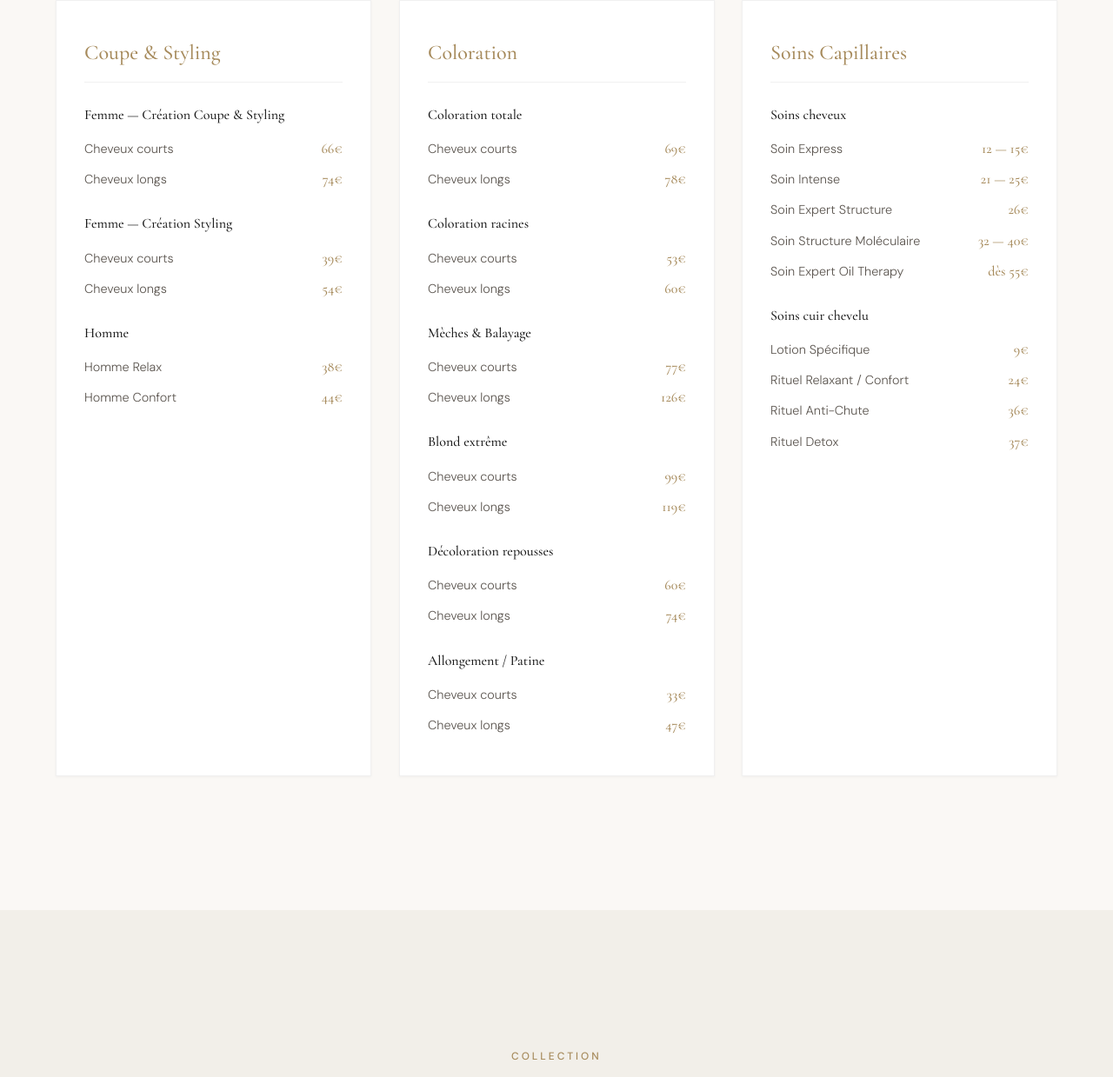
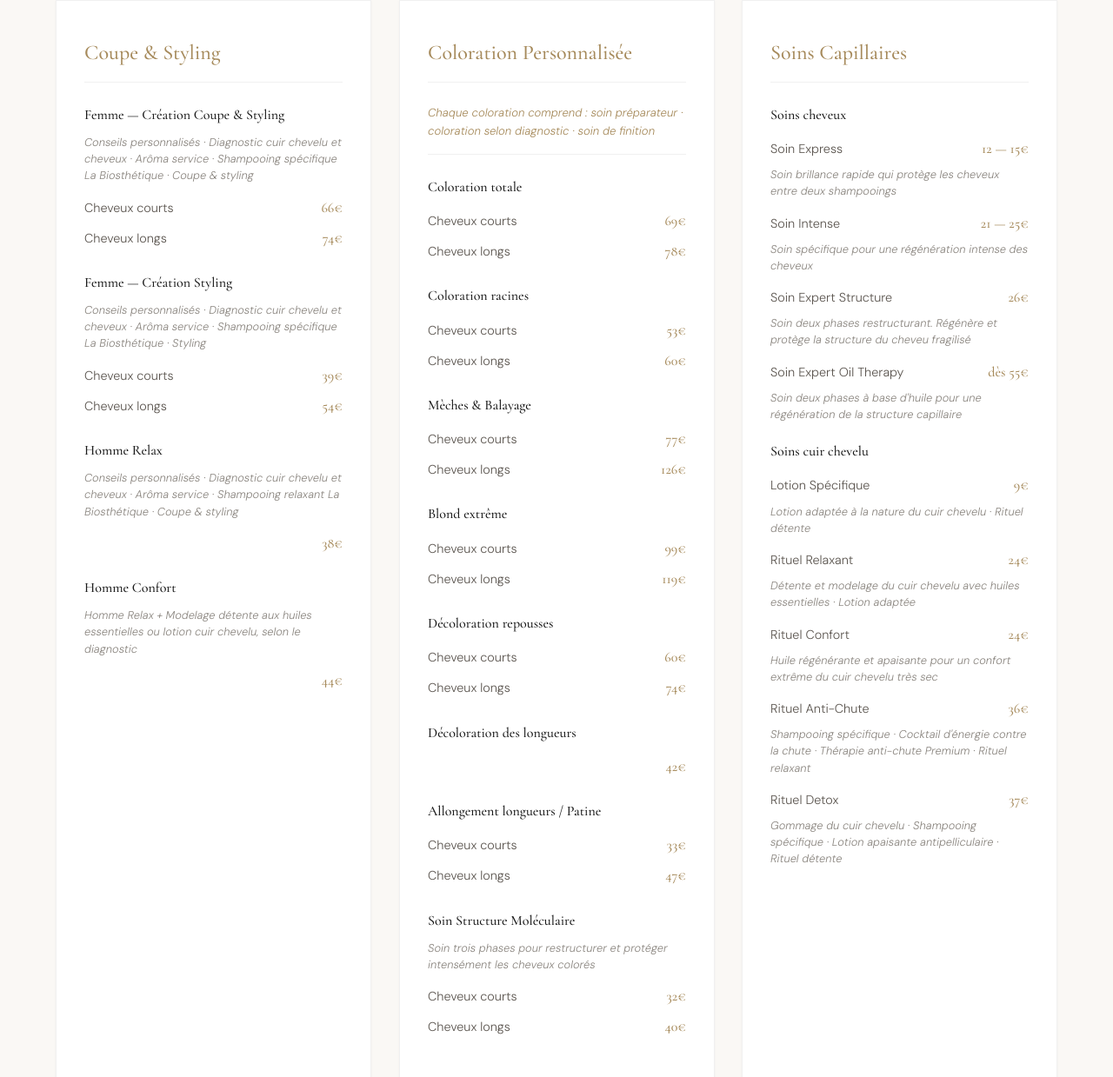
Before and after one commit to stodevCoding/julie-salmonie-refonte, a plain HTML site: page index.html in a window 1280 px wide. Shown: the part 2099-3338 px from the top of the page at 87% size. Drawn offline with Linux system fonts and the light colour scheme.

Commit message:
Tarifs : descriptions détaillées de chaque prestation
- Coupe & Styling : détail des formules Femme et Homme (diagnostic, arôma service, shampooing La Biosthétique)
- Homme Relax et Homme Confort séparés avec descriptions
- Coloration : mention soin préparateur + finition, ajout décoloration longueurs
- Soin Structure Moléculaire déplacé dans la carte coloration
- Soins capillaires : description de chaque soin (Express, Intense, Expert, Oil Therapy)
- Soins cuir chevelu : Relaxant et Confort séparés, descriptions détaillées

```diff
--- a/assets/css/style.css
+++ b/assets/css/style.css
@@ -299,6 +299,15 @@ section h2 { font-family: var(--font-heading); font-weight: 400; font-size: clam
   border-bottom: 1px solid var(--border-subtle);
 }
 
+.tarif-card-desc {
+  font-size: 0.82rem; color: var(--accent); font-style: italic;
+  line-height: 1.6; margin-bottom: 24px; padding-bottom: 16px;
+  border-bottom: 1px solid var(--border-subtle);
+}
+.tarif-desc {
+  font-size: 0.8rem; color: var(--text-dim); line-height: 1.5;
+  margin: 2px 0 10px; font-style: italic;
+}
 .tarif-category { margin-bottom: 20px; }
 .tarif-category:last-child { margin-bottom: 0; }
 .tarif-category h4 {
--- a/index.html
+++ b/index.html
@@ -151,24 +151,32 @@
           <h3>Coupe &amp; Styling</h3>
           <div class="tarif-category">
             <h4>Femme &mdash; Cr&eacute;ation Coupe &amp; Styling</h4>
+            <p class="tarif-desc">Conseils personnalis&eacute;s &middot; Diagnostic cuir chevelu et cheveux &middot; Ar&ocirc;ma service &middot; Shampooing sp&eacute;cifique La Biosth&eacute;tique &middot; Coupe &amp; styling</p>
             <div class="tarif-line"><span>Cheveux courts</span><span class="tarif-price">66&euro;</span></div>
             <div class="tarif-line"><span>Cheveux longs</span><span class="tarif-price">74&euro;</span></div>
           </div>
           <div class="tarif-category">
             <h4>Femme &mdash; Cr&eacute;ation Styling</h4>
+            <p class="tarif-desc">Conseils personnalis&eacute;s &middot; Diagnostic cuir chevelu et cheveux &middot; Ar&ocirc;ma service &middot; Shampooing sp&eacute;cifique La Biosth&eacute;tique &middot; Styling</p>
             <div class="tarif-line"><span>Cheveux courts</span><span class="tarif-price">39&euro;</span></div>
             <div class="tarif-line"><span>Cheveux longs</span><span class="tarif-price">54&euro;</span></div>
           </div>
           <div class="tarif-category">
-            <h4>Homme</h4>
-            <div class="tarif-line"><span>Homme Relax</span><span class="tarif-price">38&euro;</span></div>
-            <div class="tarif-line"><span>Homme Confort</span><span class="tarif-price">44&euro;</span></div>
+            <h4>Homme Relax</h4>
+            <p class="tarif-desc">Conseils personnalis&eacute;s &middot; Diagnostic cuir chevelu et cheveux &middot; Ar&ocirc;ma service &middot; Shampooing relaxant La Biosth&eacute;tique &middot; Coupe &amp; styling</p>
+            <div class="tarif-line"><span></span><span class="tarif-price">38&euro;</span></div>
+          </div>
+          <div class="tarif-category">
+            <h4>Homme Confort</h4>
+            <p class="tarif-desc">Homme Relax + Modelage d&eacute;tente aux huiles essentielles ou lotion cuir chevelu, selon le diagnostic</p>
+            <div class="tarif-line"><span></span><span class="tarif-price">44&euro;</span></div>
           </div>
         </div>
 
         <!-- Coloration -->
         <div class="tarif-card reveal-up">
-          <h3>Coloration</h3>
+          <h3>Coloration Personnalis&eacute;e</h3>
+          <p class="tarif-card-desc">Chaque coloration comprend : soin pr&eacute;parateur &middot; coloration selon diagnostic &middot; soin de finition</p>
           <div class="tarif-category">
             <h4>Coloration totale</h4>
             <div class="tarif-line"><span>Cheveux courts</span><span class="tarif-price">69&euro;</span></div>
@@ -195,9 +203,19 @@
             <div class="tarif-line"><span>Cheveux longs</span><span class="tarif-price">74&euro;</span></div>
           </div>
           <div class="tarif-category">
-            <h4>Allongement / Patine</h4>
+            <h4>D&eacute;coloration des longueurs</h4>
+            <div class="tarif-line"><span></span><span class="tarif-price">42&euro;</span></div>
+          </div>
+          <div class="tarif-category">
+            <h4>Allongement longueurs / Patine</h4>
             <div class="tarif-line"><span>Cheveux courts</span><span class="tarif-price">33&euro;</span></div>
             <div class="tarif-line"><span>Cheveux longs</span><span class="tarif-price">47&euro;</span></div>
+          </div>
+          <div class="tarif-category">
+            <h4>Soin Structure Mol&eacute;culaire</h4>
+            <p class="tarif-desc">Soin trois phases pour restructurer et prot&eacute;ger intens&eacute;ment les cheveux color&eacute;s</p>
+            <div class="tarif-line"><span>Cheveux courts</span><span class="tarif-price">32&euro;</span></div>
+            <div class="tarif-line"><span>Cheveux longs</span><span class="tarif-price">40&euro;</span></div>
           </div>
         </div>
 
@@ -206,18 +224,45 @@
           <h3>Soins Capillaires</h3>
           <div class="tarif-category">
             <h4>Soins cheveux</h4>
-            <div class="tarif-line"><span>Soin Express</span><span class="tarif-price">12 &mdash; 15&euro;</span></div>
-            <div class="tarif-line"><span>Soin Intense</span><span class="tarif-price">21 &mdash; 25&euro;</span></div>
-            <div class="tarif-line"><span>Soin Expert Structure</span><span class="tarif-price">26&euro;</span></div>
-            <div class="tarif-line"><span>Soin Structure Mol&eacute;culaire</span><span class="tarif-price">32 &mdash; 40&euro;</span></div>
-            <div class="tarif-line"><span>Soin Expert Oil Therapy</span><span class="tarif-price">d&egrave;s 55&euro;</span></div>
+            <div class="tarif-line">
+              <span>Soin Express</span><span class="tarif-price">12 &mdash; 15&euro;</span>
+            </div>
+            <p class="tarif-desc">Soin brillance rapide qui prot&egrave;ge les cheveux entre deux shampooings</p>
+            <div class="tarif-line">
+              <span>Soin Intense</span><span class="tarif-price">21 &mdash; 25&euro;</span>
+            </div>
+            <p class="tarif-desc">Soin sp&eacute;cifique pour une r&eacute;g&eacute;n&eacute;ration intense des cheveux</p>
+            <div class="tarif-line">
+              <span>Soin Expert Structure</span><span class="tarif-price">26&euro;</span>
+            </div>
+            <p class="tarif-desc">Soin deux phases restructurant. R&eacute;g&eacute;n&egrave;re et prot&egrave;ge la structure du cheveu fragilis&eacute;</p>
+            <div class="tarif-line">
+              <span>Soin Expert Oil Therapy</span><span class="tarif-price">d&egrave;s 55&euro;</span>
+            </div>
+            <p class="tarif-desc">Soin deux phases &agrave; base d'huile pour une r&eacute;g&eacute;n&eacute;ration de la structure capillaire</p>
           </div>
           <div class="tarif-category">
             <h4>Soins cuir chevelu</h4>
-            <div class="tarif-line"><span>Lotion Sp&eacute;cifique</span><span class="tarif-price">9&euro;</span></div>
-            <div class="tarif-line"><span>Rituel Relaxant / Confort</span><span class="tarif-price">24&euro;</span></div>
-            <div class="tarif-line"><span>Rituel Anti-Chute</span><span class="tarif-price">36&euro;</span></div>
-            <div class="tarif-line"><span>Rituel Detox</span><span class="tarif-price">37&euro;</span></div>
+            <div class="tarif-line">
+              <span>Lotion Sp&eacute;cifique</span><span class="tarif-price">9&euro;</span>
+            </div>
+            <p class="tarif-desc">Lotion adapt&eacute;e &agrave; la nature du cuir chevelu &middot; Rituel d&eacute;tente</p>
+            <div class="tarif-line">
+              <span>Rituel Relaxant</span><span class="tarif-price">24&euro;</span>
+            </div>
+            <p class="tarif-desc">D&eacute;tente et modelage du cuir chevelu avec huiles essentielles &middot; Lotion adapt&eacute;e</p>
+            <div class="tarif-line">
+              <span>Rituel Confort</span><span class="tarif-price">24&euro;</span>
+            </div>
+            <p class="tarif-desc">Huile r&eacute;g&eacute;n&eacute;rante et apaisante pour un confort extr&ecirc;me du cuir chevelu tr&egrave;s sec</p>
+            <div class="tarif-line">
+              <span>Rituel Anti-Chute</span><span class="tarif-price">36&euro;</span>
+            </div>
+            <p class="tarif-desc">Shampooing sp&eacute;cifique &middot; Cocktail d'&eacute;nergie contre la chute &middot; Th&eacute;rapie anti-chute Premium &middot; Rituel relaxant</p>
+            <div class="tarif-line">
+              <span>Rituel Detox</span><span class="tarif-price">37&euro;</span>
+            </div>
+            <p class="tarif-desc">Gommage du cuir chevelu &middot; Shampooing sp&eacute;cifique &middot; Lotion apaisante antipelliculaire &middot; Rituel d&eacute;tente</p>
           </div>
         </div>
 
```
